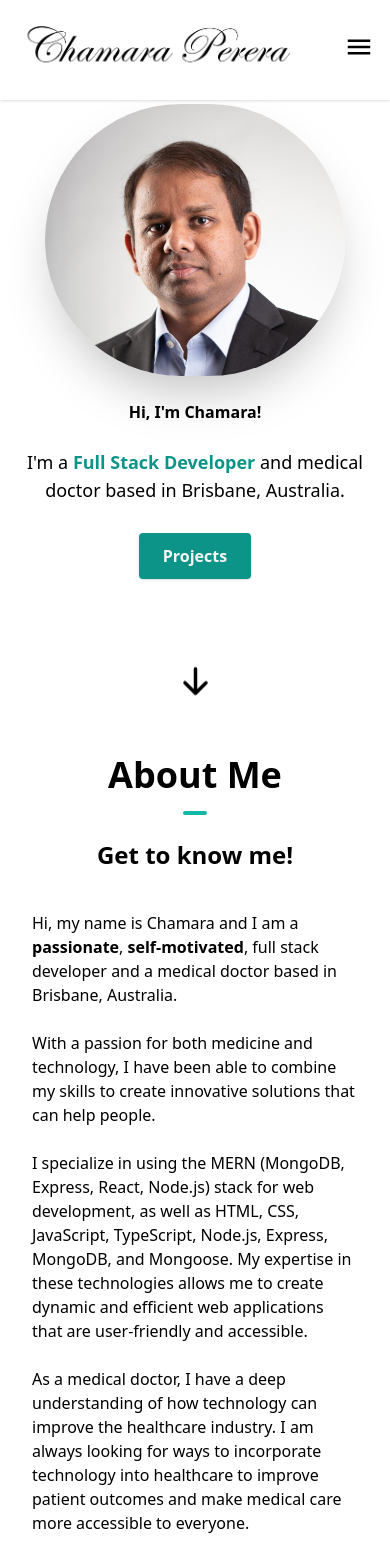
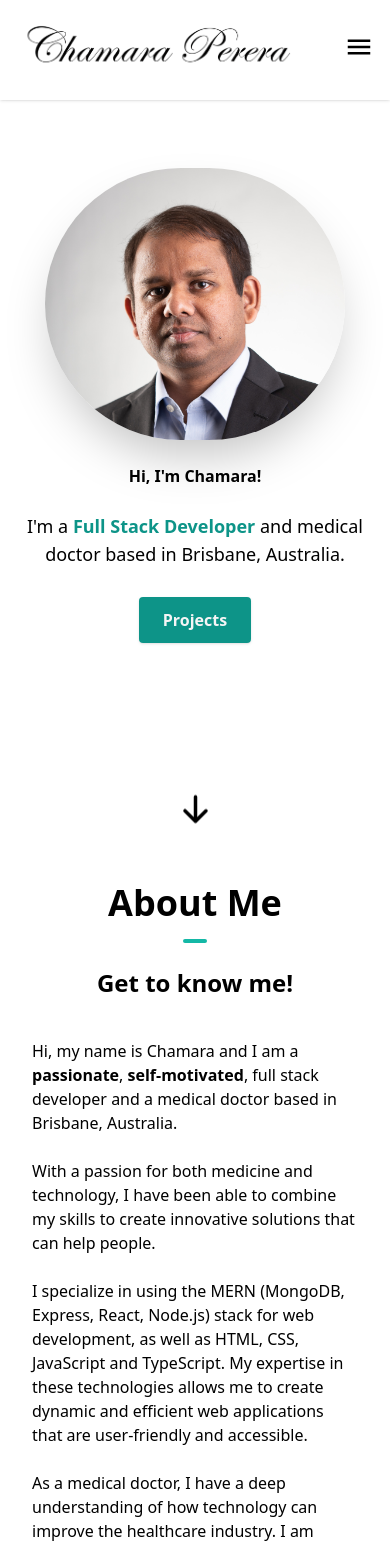
Before and after one commit to chamaraperera-dev/nextjs-tailwindcss-typescript-portfolio, a Next.js app: page / in a window 390 px wide. Shown: the top 1547 px of the page. Built offline with nearby package versions, Linux system fonts and the light colour scheme.

Commit message:
Add media queries and update HeroSection

```diff
--- a/components/AboutSection.tsx
+++ b/components/AboutSection.tsx
@@ -152,10 +152,10 @@ const AboutSection = () => {
             <br />
             <p>
               I specialize in using the MERN (MongoDB, Express, React, Node.js)
-              stack for web development, as well as HTML, CSS, JavaScript,
-              TypeScript, Node.js, Express, MongoDB, and Mongoose. My expertise
-              in these technologies allows me to create dynamic and efficient
-              web applications that are user-friendly and accessible.
+              stack for web development, as well as HTML, CSS, JavaScript and
+              TypeScript. My expertise in these technologies allows me to create
+              dynamic and efficient web applications that are user-friendly and
+              accessible.
             </p>
             <br />
             <p>
--- a/components/HeroSection.tsx
+++ b/components/HeroSection.tsx
@@ -8,7 +8,7 @@ import { HiArrowDown } from 'react-icons/hi';
 const HeroSection = () => {
   return (
     <section id="home">
-      <div className="flex flex-col text-center items-center  justify-center my-10 py-16 sm:py-32 md:flex-row md:space-x-4 md:text-left md:py-52 ">
+      <div className="flex flex-col text-center items-center  justify-center my-10 py-16 sm:py-32 xs:py-32 md:flex-row md:space-x-4 md:text-left md:py-52 ">
         <div className="md:w-1/2 md:mt-2">
           <Image
             className="rounded-full shadow-2xl"
--- a/tailwind.config.js
+++ b/tailwind.config.js
@@ -11,7 +11,13 @@ module.exports = {
   darkMode: 'class',
   theme: {
     extend: {
-      screens: { sm: '480px', md: '768px', lg: '976px', xl: '1440pd' },
+      screens: {
+        xs: '320px',
+        sm: '480px',
+        md: '768px',
+        lg: '976px',
+        xl: '1440pd',
+      },
       animation: {
         fadeIn: 'fadeIn 1.5s',
         bounce:
```
